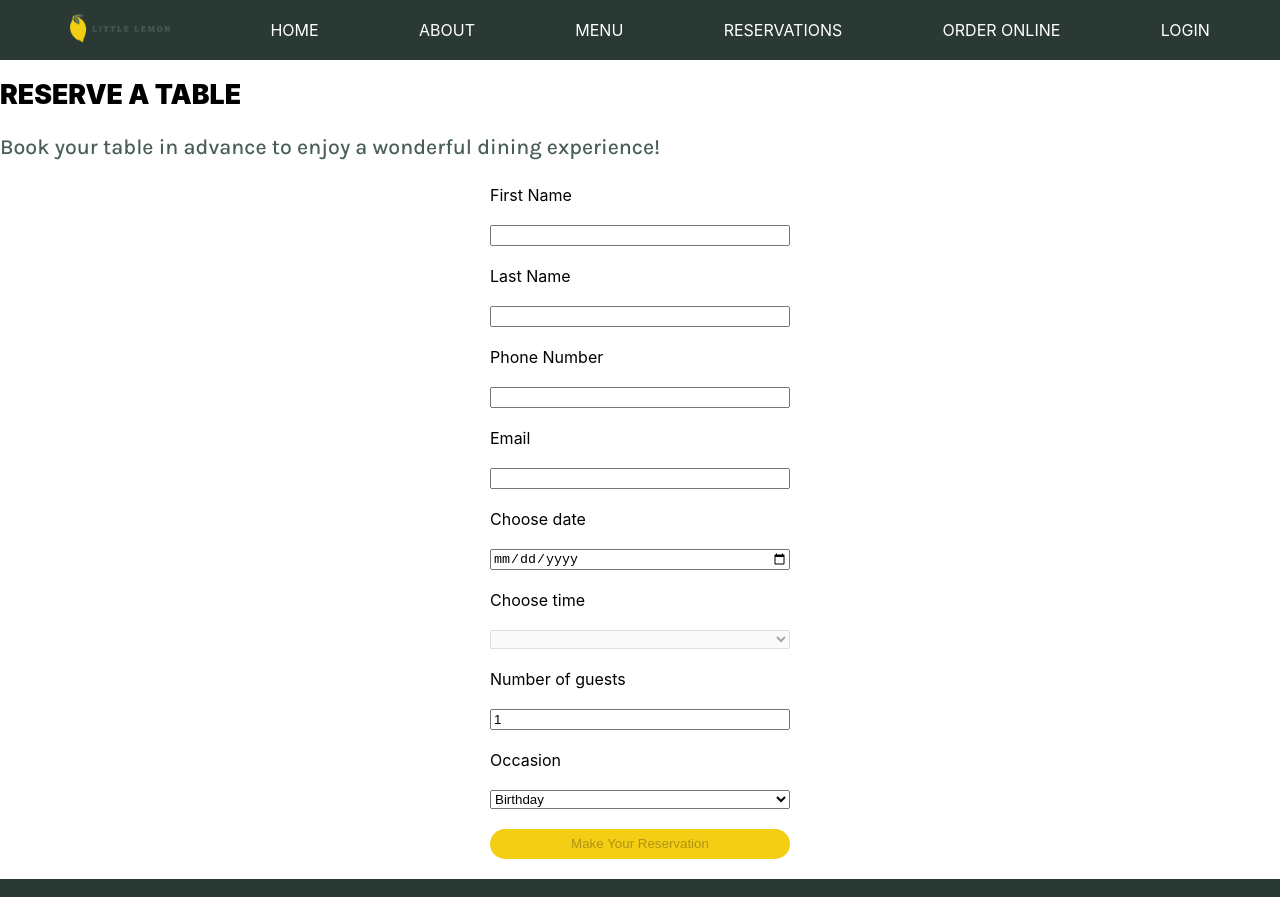
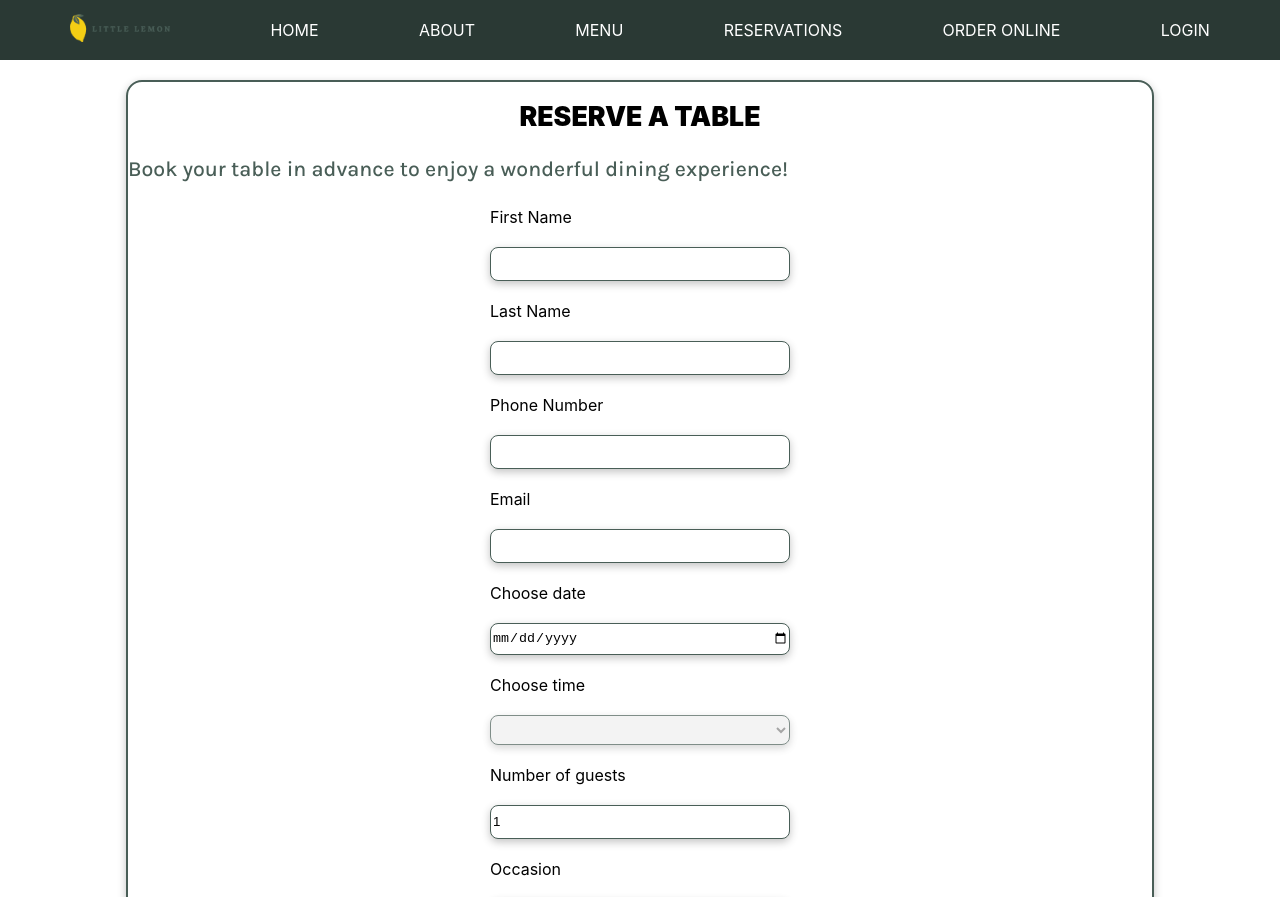
Before and after one commit to VeronicaAndersen/Little-Lemon-App, a React (Create React App) app: page /reservations in a window 1280 px wide. Shown: the top 897 px of the page. Built offline with nearby package versions, Linux system fonts and the light colour scheme; a web font is replaced by a local one.

Commit message:
Fixed styling on form and buttons

```diff
--- a/src/App.css
+++ b/src/App.css
@@ -53,6 +53,7 @@ nav {
   display: flex;
   align-items: center;
   padding: 0 20px;
+  margin-bottom: 20px;
 }
 
 nav ul {
@@ -86,6 +87,26 @@ button {
   height: 30px;
   border-radius: 16px !important;
   border: none;
+  cursor: pointer;
+  padding: 0 10px;
+}
+
+button:hover {
+  background-color: var(--primary);
+  color: #fff;
+}
+
+button:disabled {
+  cursor: not-allowed;
+  background-color: var(--secondary);
+  opacity: 0.6;
+  color: inherit;
+}
+
+button:disabled:hover {
+  background-color: var(--secondary);
+  opacity: 0.6;
+  color: inherit;
 }
 
 .specials {
@@ -136,14 +157,24 @@ button {
   border-radius: 16px;
   padding: 10px;
 }
-button{
-  cursor: pointer;
-  padding: 0 10px;
+
+.booking-page{
+  border: var(--primary) 2px solid;
+  border-radius: 16px;
+  width: 80vw;
+  margin: auto auto;
+  box-shadow: var(--boxShadow)
 }
 
-button:hover{
-  background-color: var(--primary);
-  color: #fff;
+.booking-page h1{
+  text-align: center;
+}
+
+input, select{
+  height: 30px;
+  border-radius: 8px;
+  box-shadow: var(--boxShadow);
+  border: var(--primary) 1px solid;
 }
 
 footer {
@@ -152,4 +183,5 @@ footer {
   align-items: center;
   display: flex;
   justify-content: space-around;
+  margin-top: 20px;
 }
--- a/src/Components/BookingPage.js
+++ b/src/Components/BookingPage.js
@@ -5,10 +5,10 @@ export default function BookingPage ({availableTimes, dispatch}) {
 
 
     return (
-        <>
+        <div className="booking-page">
             <h1 className='section-title'>Reserve a Table</h1>
             <p>Book your table in advance to enjoy a wonderful dining experience!</p>
             <BookingForm availableTimes={availableTimes} dispatch={dispatch} />
-        </>
+        </div>
     );
 };
```
